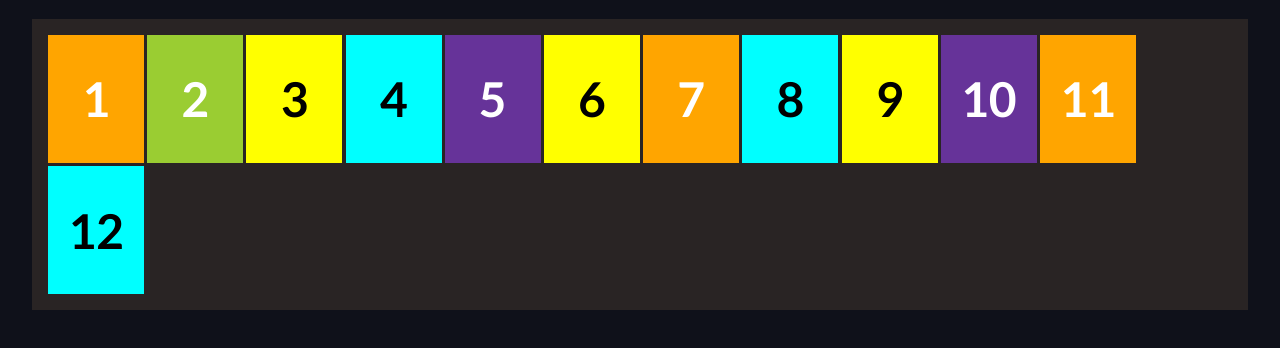
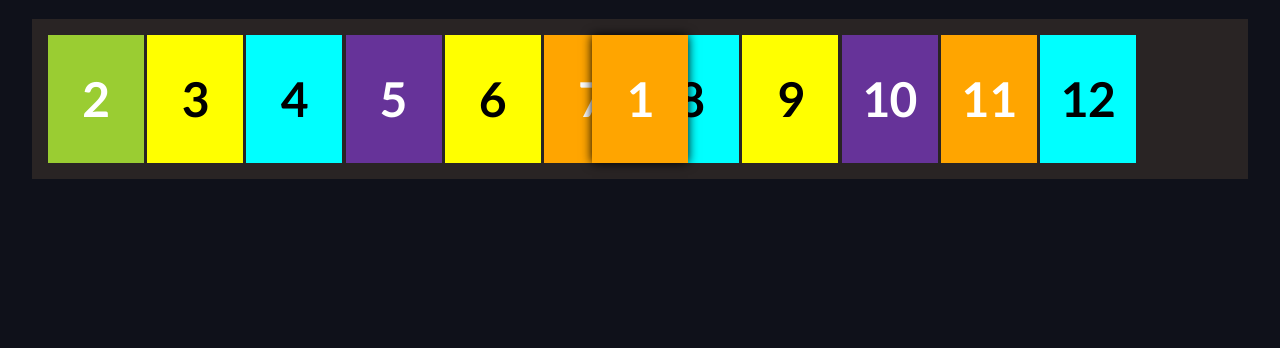
Before and after one commit to eduwebpl/css-techniki-pracy, a plain HTML site: page 40/index.html in a window 1280 px wide. Shown: the part 64-412 px from the top of the page. Drawn offline with Linux system fonts and the light colour scheme.

Commit message:
40-finish

```diff
--- a/40/index.html
+++ b/40/index.html
@@ -28,12 +28,27 @@
  </ul>
 
  <style>
+
   .container {
-      padding: 1rem;
+     --default-padding: 1rem;
+      padding: var(--default-padding);
       display: flex;
       flex-wrap: wrap;
       gap: 0.2rem;
       align-items: center;
+      position: relative;
+  }
+
+  .item-1 {
+    width: 6rem;
+    height: 8rem;
+    position: absolute;
+    top: 0;
+    left: 0;
+    right: 0;
+    bottom: 0;
+    margin: auto;
+    box-shadow: 0 0 10px black;
   }
  </style>
 </body>
```
